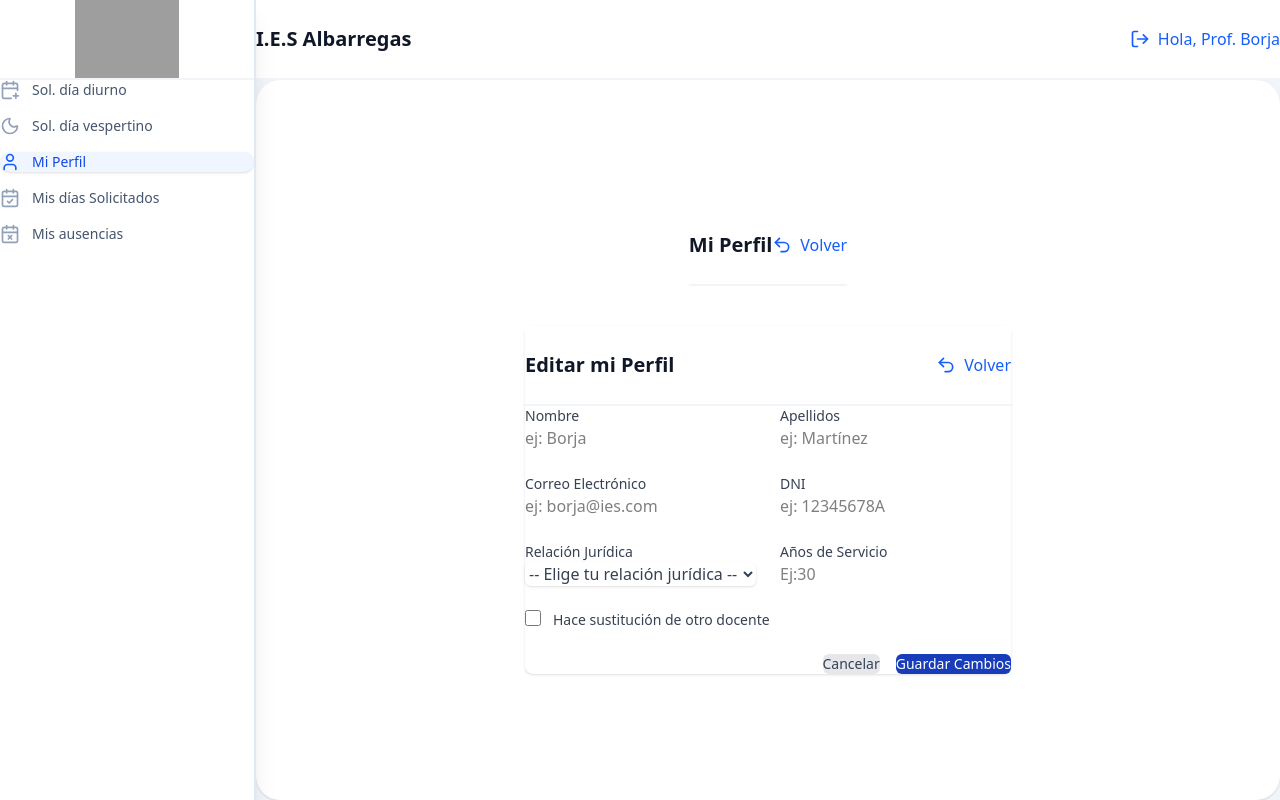
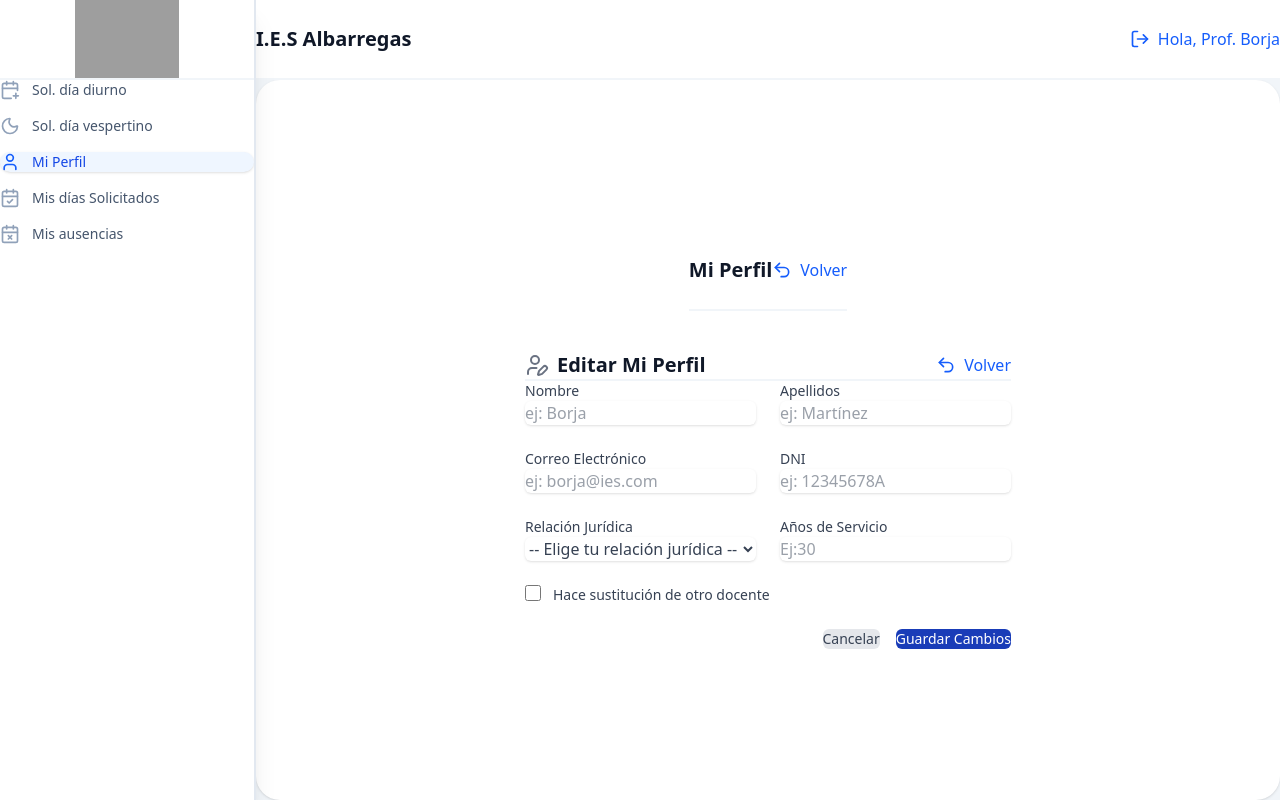
Before and after one commit to AlbertoKimi/ClickPermiso, a React (Vite) app in the folder Click-Permiso/: page /perfil in a window 1280 px wide. Built offline with nearby package versions, Linux system fonts and the light colour scheme; grey boxes are pictures that could not be loaded.

Commit message:
Cambios minimos

```diff
--- a/Click-Permiso/src/componentes/Header.tsx
+++ b/Click-Permiso/src/componentes/Header.tsx
@@ -5,12 +5,14 @@ interface HeaderProps {
     texto: string
     icono: LucideIcon,
     estiloExtra?: string
+    tituloIcono?: LucideIcon
 }
 
-export const Header = ({ titulo, texto, icono: Icono, estiloExtra }: HeaderProps) => {
+export const Header = ({ titulo, texto, icono: Icono, estiloExtra, tituloIcono: TituloIcono }: HeaderProps) => {
     return (
         <header className={`flex items-center justify-between px-6 bg-white h-20 border-b-2 border-slate-100 ${estiloExtra}`}>
-            <h1 className="text-xl font-bold text-gray-900">
+            <h1 className="text-xl font-bold text-gray-900 flex items-center gap-2">
+                {TituloIcono && <TituloIcono className="h-6 w-6 text-gray-500" />}
                 {titulo}
             </h1>
             <button className="flex items-center gap-2 text-blue-600 hover:text-blue-800 font-medium">
--- a/Click-Permiso/src/componentes/ItemsForm.tsx
+++ b/Click-Permiso/src/componentes/ItemsForm.tsx
@@ -1,4 +1,6 @@
-import { useState } from "react"
+// ... imports
+import { type LucideIcon } from "lucide-react"
+import { useState } from "react";
 
 interface ItemsFormProps {
   label: string,
@@ -6,12 +8,13 @@ interface ItemsFormProps {
   name: string,
   value: string,
   placeholder: string,
-  onChange: (valorInput: string) => void,
-  regex: RegExp,
-  error: string
+  onChange: (valorInput: any) => void,
+  regex?: RegExp,
+  error: string,
+  icon?: LucideIcon
 }
 
-export const ItemsForm = ({ label, input, name, value, placeholder, onChange, regex, error }: ItemsFormProps) => {
+export const ItemsForm = ({ label, input, name, value, placeholder, onChange, regex, error, icon: Icon }: ItemsFormProps) => {
 
   const [smError, setsmError] = useState(false)
 
@@ -33,6 +36,12 @@ export const ItemsForm = ({ label, input, name, value, placeholder, onChange, re
   return (
     <div className="grupo-input">
       <label className="block text-sm font-medium text-gray-700 mb-2">{label}</label>
+      <div className="relative">
+        {Icon && (
+          <div className="absolute inset-y-0 left-0 pl-3 flex items-center pointer-events-none">
+            <Icon className="h-5 w-5 text-gray-400" />
+          </div>
+        )}
         <input
           type={input}
           name={name}
@@ -40,10 +49,11 @@ export const ItemsForm = ({ label, input, name, value, placeholder, onChange, re
           placeholder={placeholder}
           onChange={handleChangeInternal}
           onBlur={handleBlur}
-        className={error ? 'input-error' : "w-full border-gray-300 rounded-md shadow-sm p-3 text-gray-700 focus:border-blue-500 focus:ring-blue-500"}
+          className={`${error && smError ? 'border-red-500 focus:border-red-500 focus:ring-red-500' : "border-gray-300 focus:border-blue-500 focus:ring-blue-500"} w-full rounded-md shadow-sm p-3 text-gray-700 ${Icon ? 'pl-10' : ''}`}
         />
+      </div>
       {/* Renderizado condicional del error */}
-      {smError && <span className="mensaje-error">{error}</span>}
+      {smError && <span className="mensaje-error text-red-500 text-sm mt-1">{error}</span>}
     </div>
 
   )
--- a/Click-Permiso/src/componentes/ItemsSelect.tsx
+++ b/Click-Permiso/src/componentes/ItemsSelect.tsx
@@ -1,4 +1,5 @@
 import { useState } from "react"
+import { type LucideIcon } from "lucide-react"
 
 interface Option {
     value: string
@@ -14,9 +15,10 @@ interface ItemsSelectProps {
     onChange: (e: React.ChangeEvent<HTMLSelectElement>) => void
     error?: string
     required?: boolean
+    icon?: LucideIcon
 }
 
-export const ItemsSelect = ({ label, name, value, options, placeholder, onChange, error, required }: ItemsSelectProps) => {
+export const ItemsSelect = ({ label, name, value, options, placeholder, onChange, error, required, icon: Icon }: ItemsSelectProps) => {
 
     const [smError, setSmError] = useState(false)
 
@@ -41,12 +43,18 @@ export const ItemsSelect = ({ label, name, value, options, placeholder, onChange
         <div className="grupo-input mb-4">
             <label className="block text-sm font-medium text-gray-700 mb-2">{label}</label>
 
+            <div className="relative">
+                {Icon && (
+                    <div className="absolute inset-y-0 left-0 pl-3 flex items-center pointer-events-none">
+                        <Icon className="h-5 w-5 text-gray-400" />
+                    </div>
+                )}
                 <select
                     name={name}
                     value={value}
                     onChange={handleChangeInternal}
                     onBlur={handleBlur}
-                className={smError ? errorClasses : baseClasses}
+                    className={`${smError ? errorClasses : baseClasses} ${Icon ? 'pl-10' : ''}`}
                 >
                     <option value="" disabled>
                         {placeholder || "-- Seleccionar --"}
@@ -58,6 +66,7 @@ export const ItemsSelect = ({ label, name, value, options, placeholder, onChange
                         </option>
                     ))}
                 </select>
+            </div>
 
             {smError && error && (
                 <span className="text-xs text-red-500 mt-1 block">{error}</span>
--- a/Click-Permiso/src/componentes/MiPerfil_form.tsx
+++ b/Click-Permiso/src/componentes/MiPerfil_form.tsx
@@ -1,4 +1,4 @@
-import { Undo2 } from "lucide-react"
+import { Undo2, User, Mail, CreditCard, Briefcase, Calendar, UserPen } from "lucide-react"
 import { Header } from "./Header"
 import { ItemsForm } from "./ItemsForm"
 import { ItemsCheck } from "./ItemsCheck"
@@ -38,9 +38,14 @@ export const MiPerfil_form = () => {
     };
 
     return (
-        <div className=" bg-gray-50 p-6 flex flex-col justify-center">
-            <div className="max-w-5xl mx-auto bg-white p-8 rounded-lg shadow-sm">
-                <Header titulo={"Editar mi Perfil"} texto="Volver" icono={Undo2} estiloExtra="border-b-2 border-gray-100 mb-6 py-6"></Header>
+        <div className="flex flex-col h-full w-full">
+            <Header
+                titulo={"Editar Mi Perfil"}
+                texto="Volver"
+                icono={Undo2}
+                tituloIcono={UserPen}
+                estiloExtra="border-b border-gray-100 mb-6 py-4 h-auto"
+            ></Header>
             <form className="flex flex-col gap-6">
                 <div className="grid grid-cols-2 gap-6">
                     <ItemsForm
@@ -51,7 +56,9 @@ export const MiPerfil_form = () => {
                         value={formData.nombre}
                         onChange={manejarCambio}
                         regex={/^[A-Z][a-zA-Z\s]*$/}
-                            error={"El nombre debe comenzar por mayúscula y contener solo letras"}>
+                        error={"El nombre debe comenzar por mayúscula y contener solo letras"}
+
+                    >
 
                     </ItemsForm>
 
@@ -63,7 +70,9 @@ export const MiPerfil_form = () => {
                         value={formData.apellidos}
                         onChange={manejarCambio}
                         regex={/^[A-Z][a-zA-Z\s]*\s[A-Z][a-zA-Z\s]*$/}
-                            error={"Debe de haber 2 apellidos y comenzar por mayúscula los dos"}>
+                        error={"Debe de haber 2 apellidos y comenzar por mayúscula los dos"}
+
+                    >
 
                     </ItemsForm>
 
@@ -75,7 +84,9 @@ export const MiPerfil_form = () => {
                         value={formData.email}
                         onChange={manejarCambio}
                         regex={/^[a-zA-Z0-9._%+-]+@[a-zA-Z0-9.-]+\.[a-zA-Z]{2,}$/}
-                            error={"El correo electrónico no es válido"}>
+                        error={"El correo electrónico no es válido"}
+
+                    >
                     </ItemsForm>
 
                     <ItemsForm
@@ -86,7 +97,9 @@ export const MiPerfil_form = () => {
                         value={formData.DNI}
                         onChange={manejarCambio}
                         regex={/^[0-9]{8}[A-Za-z]$/}
-                            error={"El DNI no es válido"}>
+                        error={"El DNI no es válido"}
+
+                    >
 
                     </ItemsForm>
 
@@ -98,7 +111,9 @@ export const MiPerfil_form = () => {
                         placeholder="-- Elige tu relación jurídica --"
                         onChange={manejarCambio}
                         required={true}
-                            error="Selecciona la relación jurídica">
+                        error="Selecciona la relación jurídica"
+
+                    >
                     </ItemsSelect>
 
                     <ItemsForm
@@ -109,7 +124,9 @@ export const MiPerfil_form = () => {
                         value={formData.anioServ}
                         onChange={manejarCambio}
                         regex={/^([0-9]|[1-4][0-9])$/}
-                            error={"El número de años debe estar entre 1 y 49"}>
+                        error={"El número de años debe estar entre 1 y 49"}
+
+                    >
                     </ItemsForm>
 
                 </div>
@@ -129,6 +146,5 @@ export const MiPerfil_form = () => {
                 </div>
             </form>
         </div>
-        </div>
     )
 }
```
Lines whose indentation alone changed are shown as unchanged.
